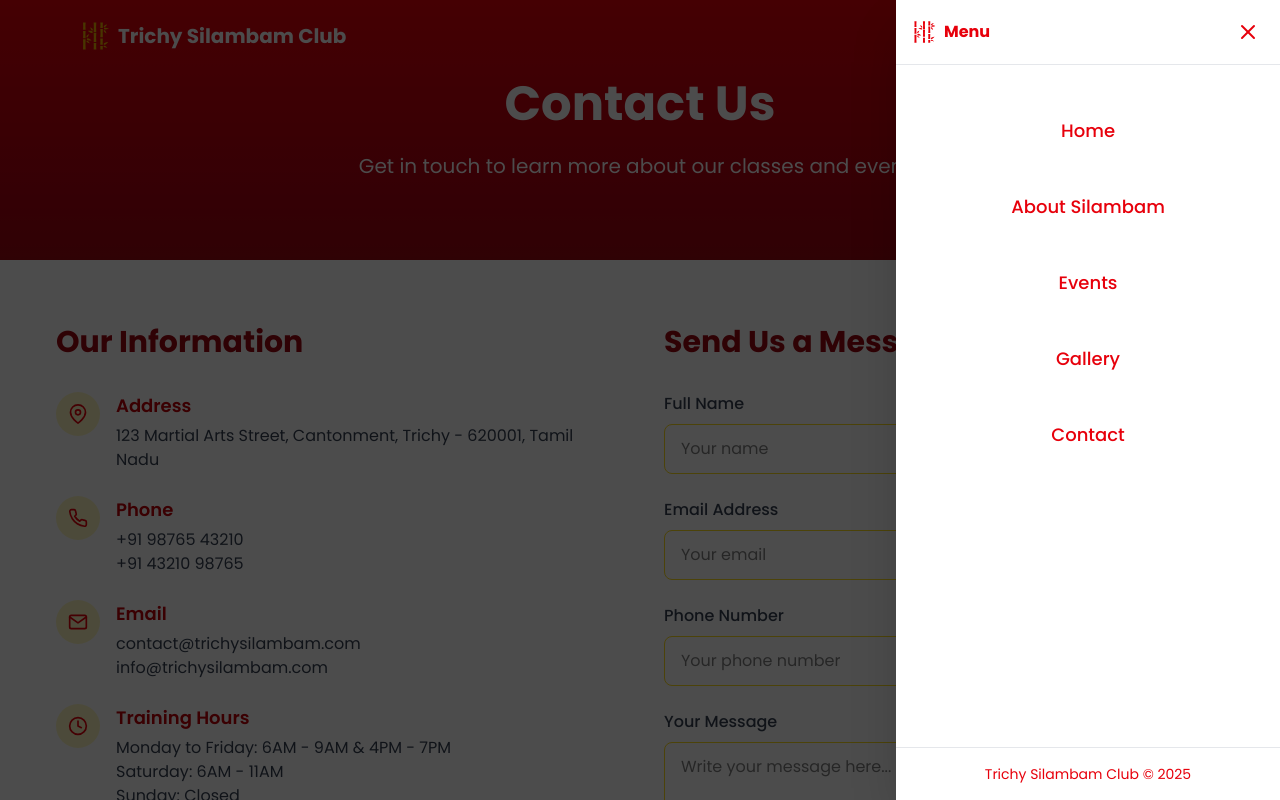
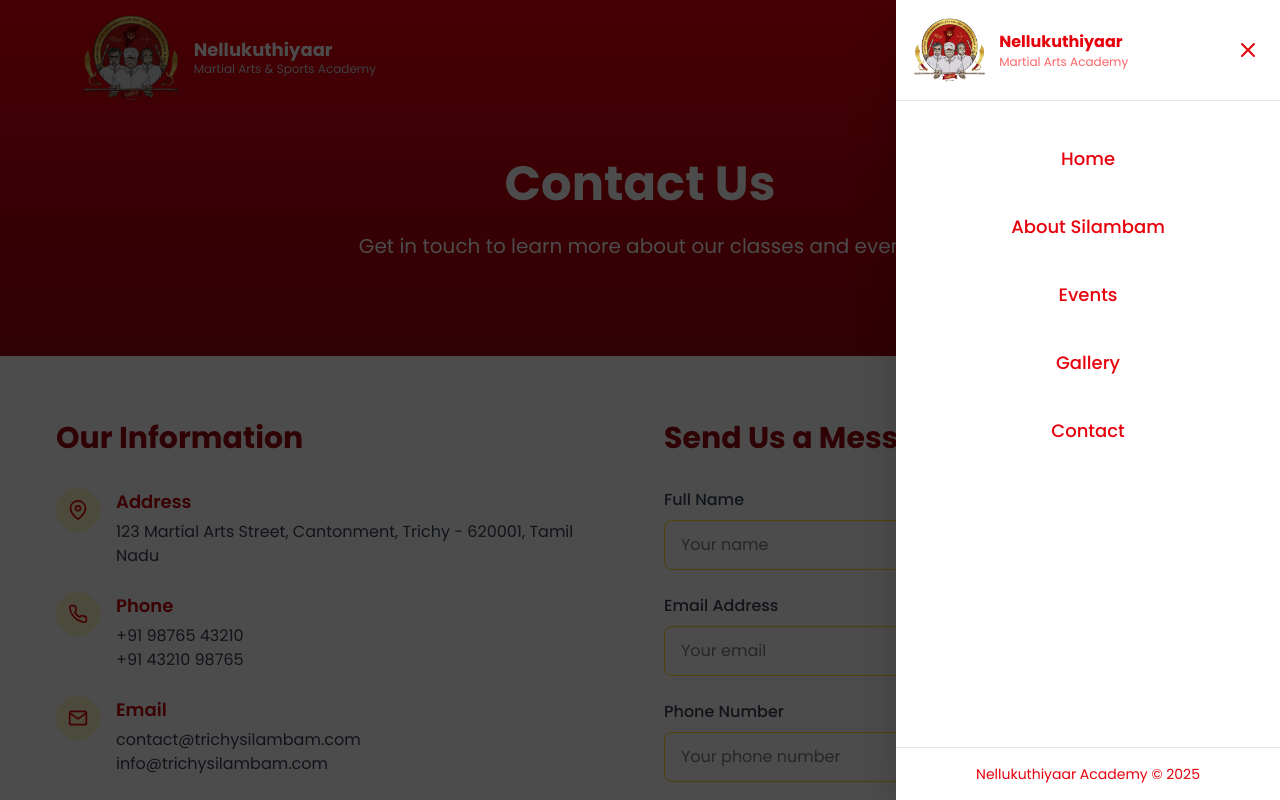
Before and after one commit to swathi-blueto/Martial-Arts, a React (Vite) app: page /contact in a window 1280 px wide. Both pictures are taken after a click on the button "Toggle menu". Shown: the top 800 px of the page. Built offline with nearby package versions, Linux system fonts and the light colour scheme.

Commit message:
updated logo

```diff
--- a/src/components/Header.jsx
+++ b/src/components/Header.jsx
@@ -13,7 +13,6 @@
 //     { name: "Gallery", path: "/gallery" },
 //     { name: "Contact", path: "/contact" },
 //   ];
-
 
 //   const menuIconVariants = {
 //     rest: {
@@ -39,19 +38,20 @@
 
 //   return (
 //     <header className="absolute top-0 left-0 right-0 z-50 text-white">
-//       <div className="container mx-auto md:px-20 py-5 flex justify-between items-center">
+//       <div className="container mx-auto px-4 sm:px-6 md:px-20 py-3 sm:py-5 flex justify-between items-center">
 
+//         {/* Logo - Scales down for small screens */}
 //         <motion.div
 //           initial={{ x: -100 }}
 //           animate={{ x: 0 }}
 //           transition={{ type: "spring", stiffness: 100 }}
 //           className="flex items-center"
 //         >
-//           <GiBamboo className="text-3xl mr-2 text-yellow-500" />
-//           <h1 className="text-xl font-bold">Trichy Silambam Club</h1>
+//           <GiBamboo className="text-2xl sm:text-3xl mr-2 text-yellow-500" />
+//           <h1 className="text-lg sm:text-xl font-bold">Trichy Silambam Club</h1>
 //         </motion.div>
 
-
+//         {/* Menu Button - Smaller on mobile */}
 //         <motion.button
 //           className="text-white focus:outline-none z-50"
 //           onClick={() => setIsMenuOpen(!isMenuOpen)}
@@ -62,18 +62,18 @@
 //           animate="rest"
 //         >
 //           {isMenuOpen ? (
-//             <FiX className="h-8 w-8 cursor-pointer" />
+//             <FiX className="h-6 w-6 sm:h-8 sm:w-8 cursor-pointer" />
 //           ) : (
 //             <motion.div
 //               variants={menuIconVariants}
 //               className="cursor-pointer"
 //             >
-//               <FiMenu className="h-8 w-8" />
+//               <FiMenu className="h-6 w-6 sm:h-8 sm:w-8" />
 //             </motion.div>
 //           )}
 //         </motion.button>
 
-
+//         {/* Mobile Menu */}
 //         <AnimatePresence>
 //           {isMenuOpen && (
 //             <>
@@ -90,10 +90,10 @@
 //                 animate={{ x: 0 }}
 //                 exit={{ x: "100%" }}
 //                 transition={{ type: "spring", stiffness: 300, damping: 30 }}
-//                 className="fixed top-0 right-0 h-full w-3/4 max-w-sm bg-white shadow-2xl z-50"
+//                 className="fixed top-0 right-0 h-full w-4/5 max-w-sm bg-white shadow-2xl z-50"
 //               >
 //                 <div className="h-full flex flex-col">
-
+//                   {/* Menu Header */}
 //                   <div className="flex items-center justify-between p-4 border-b border-gray-200">
 //                     <div className="flex items-center">
 //                       <GiBamboo className="text-2xl mr-2 text-red-600" />
@@ -108,7 +108,7 @@
 //                     </button>
 //                   </div>
 
-
+//                   {/* Navigation Items */}
 //                   <nav className="flex-1 flex flex-col mt-10">
 //                     <ul className="space-y-6 px-4 text-center">
 //                       {navItems.map((item) => (
@@ -130,7 +130,7 @@
 //                     </ul>
 //                   </nav>
 
-
+//                   {/* Footer */}
 //                   <div className="p-4 border-t border-gray-200 text-center">
 //                     <p className="text-sm text-red-600">
 //                       Trichy Silambam Club © {new Date().getFullYear()}
@@ -150,12 +150,11 @@
 
 
 
-
 import { motion, AnimatePresence } from "framer-motion";
-import { GiBamboo } from "react-icons/gi";
 import { Link } from "react-router-dom";
 import { useState } from "react";
 import { FiMenu, FiX } from "react-icons/fi";
+import martial_logo from "../assets/martial_logo.png";
 
 const Header = () => {
   const [isMenuOpen, setIsMenuOpen] = useState(false);
@@ -191,20 +190,30 @@ const Header = () => {
 
   return (
     <header className="absolute top-0 left-0 right-0 z-50 text-white">
-      <div className="container mx-auto px-4 sm:px-6 md:px-20 py-3 sm:py-5 flex justify-between items-center">
-
-        {/* Logo - Scales down for small screens */}
+      <div className="container mx-auto px-4 sm:px-6 md:px-20 py-3 flex justify-between items-center">
+        {/* Logo and Title - Horizontal layout with better spacing */}
         <motion.div
           initial={{ x: -100 }}
           animate={{ x: 0 }}
           transition={{ type: "spring", stiffness: 100 }}
-          className="flex items-center"
+          className="flex items-center gap-3"
         >
-          <GiBamboo className="text-2xl sm:text-3xl mr-2 text-yellow-500" />
-          <h1 className="text-lg sm:text-xl font-bold">Trichy Silambam Club</h1>
+          <img
+            src={martial_logo}
+            alt="Nellukuthiyaar Logo"
+            className="h-23 w-auto" // Increased logo size
+          />
+          <div className="hidden sm:block">
+            <h1 className="text-lg font-bold leading-tight">
+              Nellukuthiyaar
+            </h1>
+            <p className="text-xs text-gray-300">
+              Martial Arts & Sports Academy
+            </p>
+          </div>
         </motion.div>
 
-        {/* Menu Button - Smaller on mobile */}
+        {/* Menu Button - Positioned correctly */}
         <motion.button
           className="text-white focus:outline-none z-50"
           onClick={() => setIsMenuOpen(!isMenuOpen)}
@@ -215,13 +224,13 @@ const Header = () => {
           animate="rest"
         >
           {isMenuOpen ? (
-            <FiX className="h-6 w-6 sm:h-8 sm:w-8 cursor-pointer" />
+            <FiX className="h-7 w-7 cursor-pointer" />
           ) : (
             <motion.div
               variants={menuIconVariants}
               className="cursor-pointer"
             >
-              <FiMenu className="h-6 w-6 sm:h-8 sm:w-8" />
+              <FiMenu className="h-7 w-7" />
             </motion.div>
           )}
         </motion.button>
@@ -248,9 +257,16 @@ const Header = () => {
                 <div className="h-full flex flex-col">
                   {/* Menu Header */}
                   <div className="flex items-center justify-between p-4 border-b border-gray-200">
-                    <div className="flex items-center">
-                      <GiBamboo className="text-2xl mr-2 text-red-600" />
-                      <span className="font-bold text-red-600">Menu</span>
+                    <div className="flex items-center gap-3">
+                      <img
+                        src={martial_logo}
+                        alt="Nellukuthiyaar Logo"
+                        className="h-17 w-auto"
+                      />
+                      <div>
+                        <h2 className="font-bold text-red-600">Nellukuthiyaar</h2>
+                        <p className="text-xs text-red-400">Martial Arts Academy</p>
+                      </div>
                     </div>
                     <button
                       className="text-red-600 focus:outline-none hover:bg-red-50 p-1 rounded-full transition-colors cursor-pointer"
@@ -262,8 +278,8 @@ const Header = () => {
                   </div>
 
                   {/* Navigation Items */}
-                  <nav className="flex-1 flex flex-col mt-10">
-                    <ul className="space-y-6 px-4 text-center">
+                  <nav className="flex-1 flex flex-col mt-8">
+                    <ul className="space-y-4 px-4 text-center">
                       {navItems.map((item) => (
                         <motion.li
                           key={item.name}
@@ -286,7 +302,7 @@ const Header = () => {
                   {/* Footer */}
                   <div className="p-4 border-t border-gray-200 text-center">
                     <p className="text-sm text-red-600">
-                      Trichy Silambam Club © {new Date().getFullYear()}
+                      Nellukuthiyaar Academy © {new Date().getFullYear()}
                     </p>
                   </div>
                 </div>
--- a/src/pages/About.jsx
+++ b/src/pages/About.jsx
@@ -1,3 +1,4 @@
+
 import { motion } from 'framer-motion';
 
 const About = () => {
@@ -27,7 +28,28 @@ const About = () => {
   return (
     <div className="bg-white min-h-screen">
 
-      <section className="py-16 sm:py-20 bg-gradient-to-b from-red-700 to-red-800 text-white">
+      {/* <section className="py-30 sm:py-20 bg-gradient-to-b from-red-700 to-red-800 text-white">
+        <div className="container mx-auto px-4 text-center">
+          <motion.h1
+            initial={{ opacity: 0, y: -20 }}
+            animate={{ opacity: 1, y: 0 }}
+            transition={{ duration: 0.6 }}
+            className="text-3xl sm:text-4xl md:text-5xl font-bold mb-4 sm:mb-6"
+          >
+            About Silambam
+          </motion.h1>
+          <motion.p
+            initial={{ opacity: 0 }}
+            animate={{ opacity: 1 }}
+            transition={{ delay: 0.3, duration: 0.6 }}
+            className="text-base sm:text-xl max-w-3xl mx-auto"
+          >
+            Discover the ancient martial art that combines physical prowess with cultural heritage
+          </motion.p>
+        </div>
+      </section> */}
+
+        <section className="pt-32 pb-20 sm:pt-40 sm:pb-24 bg-gradient-to-b from-red-700 to-red-800 text-white">
         <div className="container mx-auto px-4 text-center">
           <motion.h1
             initial={{ opacity: 0, y: -20 }}
--- a/src/pages/Contact.jsx
+++ b/src/pages/Contact.jsx
@@ -32,7 +32,7 @@ const Contact = () => {
 
   return (
     <div className="bg-white min-h-screen">
-      <section className="py-20 bg-gradient-to-b from-red-600 to-red-800 text-white">
+      <section className="pt-32 pb-20 sm:pt-40 sm:pb-24 bg-gradient-to-b from-red-600 to-red-800 text-white">
         <div className="container mx-auto px-4 text-center">
           <motion.h1
             initial={{ opacity: 0, y: -20 }}
--- a/src/pages/EventDetail.jsx
+++ b/src/pages/EventDetail.jsx
@@ -54,7 +54,7 @@ const EventDetail = () => {
 
   return (
     <div className="bg-white min-h-screen">
-      <section className="py-20 bg-gradient-to-b from-red-700 to-red-800 text-white">
+      <section className="pt-32 pb-20 sm:pt-40 sm:pb-24 bg-gradient-to-b from-red-700 to-red-800 text-white">
         <div className="container mx-auto px-4 text-center">
           <motion.h1
             initial={{ opacity: 0, y: -20 }}
--- a/src/pages/Events.jsx
+++ b/src/pages/Events.jsx
@@ -27,7 +27,7 @@ const Events = () => {
 
   return (
     <div className="bg-white min-h-screen">
-      <section className="py-20 bg-gradient-to-b from-red-700 to-red-800 text-white">
+      <section className="pt-32 pb-20 sm:pt-40 sm:pb-24 bg-gradient-to-b from-red-700 to-red-800 text-white">
         <div className="container mx-auto px-4 text-center">
           <motion.h1
             initial={{ opacity: 0, y: -20 }}
--- a/src/pages/Gallery.jsx
+++ b/src/pages/Gallery.jsx
@@ -82,7 +82,7 @@ const Gallery = () => {
 
   return (
     <div className="bg-white min-h-screen">
-      <section className="py-20 bg-gradient-to-b from-red-700 to-red-800 text-white">
+      <section className="pt-32 pb-20 sm:pt-40 sm:pb-24 bg-gradient-to-b from-red-700 to-red-800 text-white">
         <div className="container mx-auto px-4 text-center">
           <motion.h1
             initial={{ opacity: 0, y: -20 }}
```
Also changed, not shown: src/assets/martial_logo.png (added).
